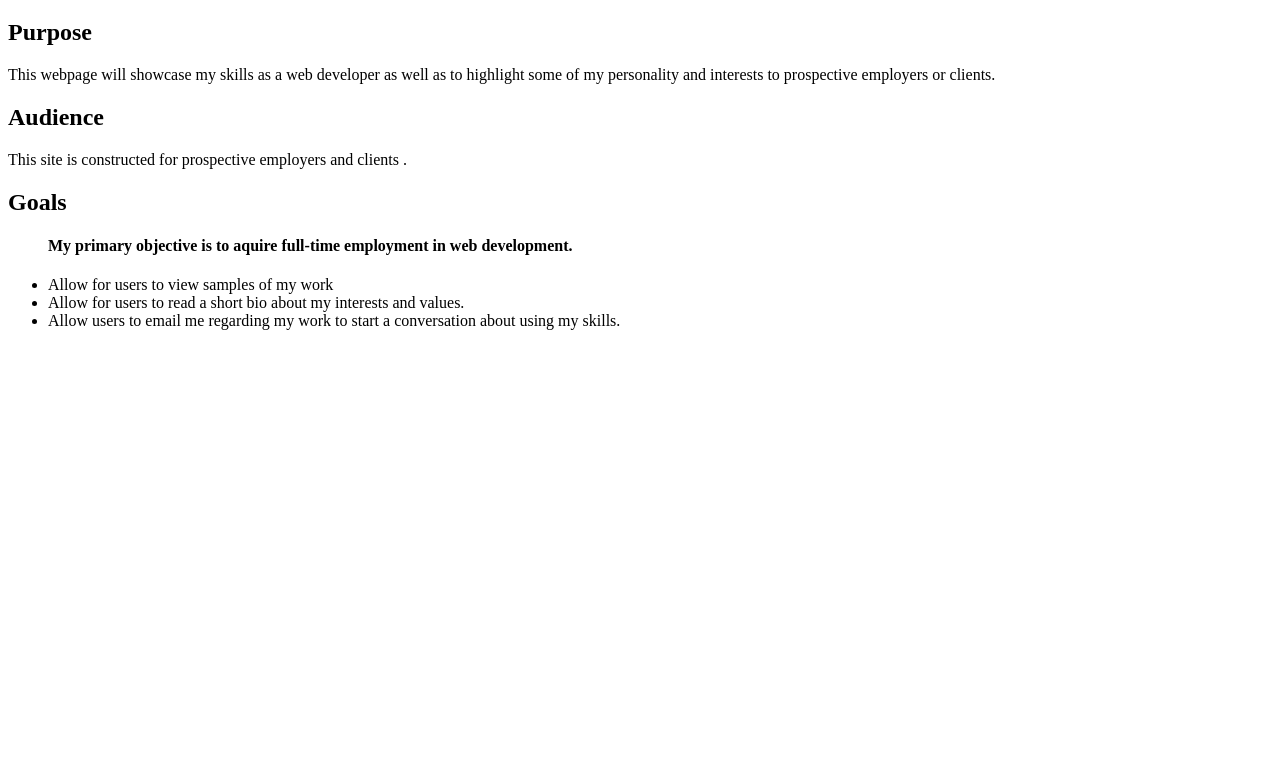
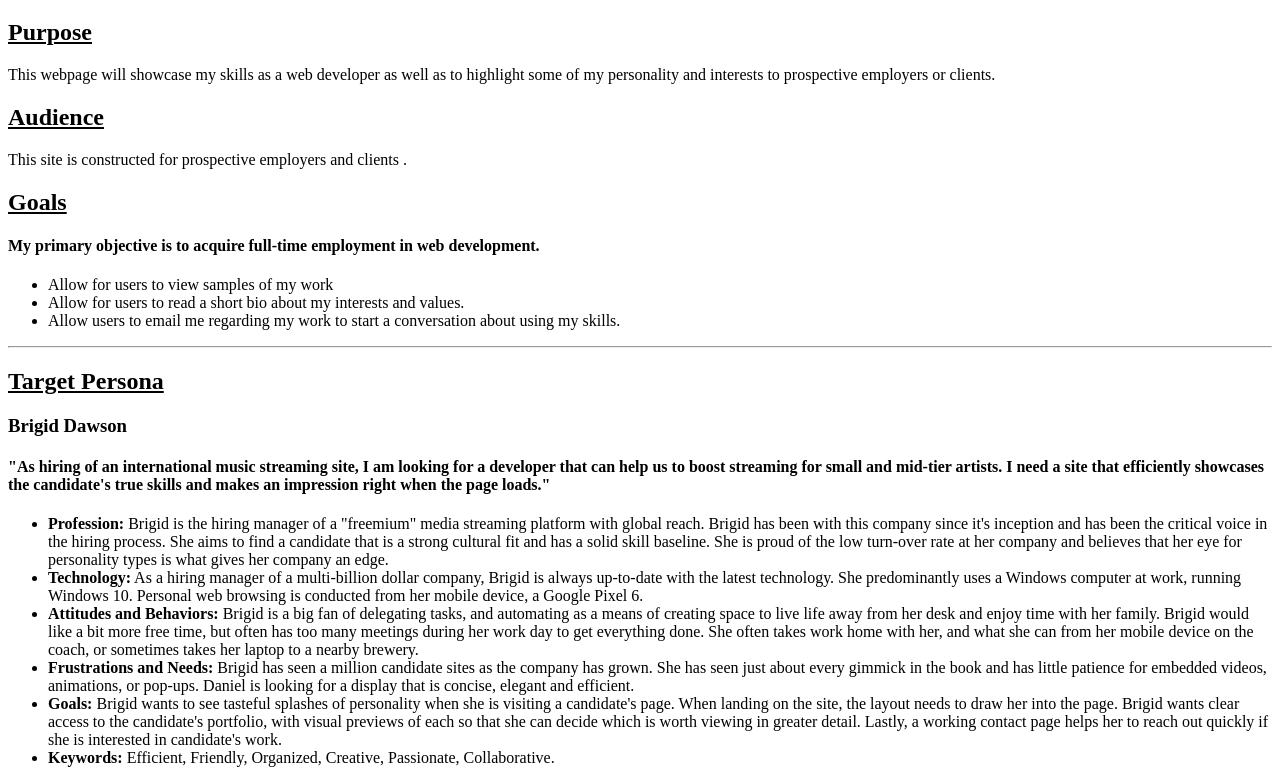
Before and after one commit to MCZbrozek/pwp-mzbrozek, a plain HTML site: page public_html/documentation/milestone-1.html in a window 1280 px wide. Shown: the part 61-844 px from the top of the page. Before the commit the page ends 800 px from the top, so only its background shows below. Drawn offline with Linux system fonts and the light colour scheme.

Commit message:
Added 'Target Persona' section and text. git status

```diff
--- a/public_html/documentation/milestone-1.html
+++ b/public_html/documentation/milestone-1.html
@@ -10,23 +10,23 @@
         <h1>Michael Zbrozek - Personal Webpage Goals</h1>
     </div>
 </header>
-<section>
-    <h2>Purpose</h2>
+<section class="Purpose,Audience,Goal">
+    <h2><u>Purpose</u></h2>
     <p>This webpage will showcase my skills as a web developer as well as to highlight some of my personality and interests to prospective employers or clients.</p>
-</section>
 
-<section>
+
+
     <div class="container">
-        <h2>Audience</h2>
+        <h2><u>Audience</u></h2>
         <p>This site is constructed for <span>prospective employers and clients</span> . </p>
     </div>
-</section>
 
-<section>
+
+
     <div class="goalsList">
-        <h2>Goals</h2>
+        <h2><u>Goals</u></h2>
+        <h4>My primary objective is to acquire full-time employment in web development.</h4>
         <ul>
-            <h4>My primary objective is to aquire full-time employment in web development.</h4>
             <li>Allow for users to view samples of my work</li>
             <li>Allow for users to read a short bio about my interests and values.</li>
             <li>Allow users to email me regarding my work to start a conversation about using my skills.</li>
@@ -34,5 +34,34 @@
     </div>
 </section>
 
+<hr>
+
+<section class="Persona">
+    <div class="personaDetails">
+        <h2><u>Target Persona</u></h2>
+        <h3>Brigid Dawson</h3>
+        <h4>"As hiring of an international music streaming site, I am looking for a developer that can help us to boost streaming for small and mid-tier artists. I need a site that efficiently showcases the candidate's true skills and makes an impression right when the page loads." </h4>
+        <ul>
+
+            <li><strong>Profession:</strong> Brigid is the hiring manager of a "freemium" media streaming platform with global reach. Brigid has been with this company since it's inception and has been the critical voice in the hiring process. She aims to find a candidate that is a strong cultural fit and has a solid skill baseline. She is proud of the low turn-over rate at her company and believes that her eye for personality types is what gives her company an edge. </li>
+
+            <li><strong>Technology:</strong> As a hiring manager of a multi-billion dollar company, Brigid is always up-to-date with the latest technology. She predominantly uses a Windows computer at work, running Windows 10. Personal web browsing is conducted from her mobile device, a Google Pixel 6.</li>
+
+            <li><strong>Attitudes and Behaviors:</strong> Brigid is a big fan of delegating tasks, and automating as a means of creating space to live life away from her desk and enjoy time with her family. Brigid would like a bit more free time, but often has too many meetings during her work day to get everything done. She often takes work home with her, and what she can from her mobile device on the coach, or sometimes takes her laptop to a nearby brewery.</li>
+
+            <li><strong>Frustrations and Needs:</strong> Brigid has seen a million candidate sites as the company has grown. She has seen just about every gimmick in the book and has little patience for embedded videos, animations, or pop-ups. Daniel is looking for a display that is concise, elegant and efficient. </li>
+
+
+            <li><strong>Goals:</strong> Brigid wants to see tasteful splashes of personality when she is visiting a candidate's page. When landing on the site, the layout needs to draw her into the page. Brigid wants clear access to the candidate's portfolio, with visual previews of each so that she can decide which is worth viewing in greater detail. Lastly, a working contact page helps her to reach out quickly if she is interested in candidate's work.  </li>
+
+            <li><strong>Keywords:</strong> Efficient, Friendly, Organized, Creative, Passionate, Collaborative.</li>
+        </ul>
+
+
+
+    </div>
+</section>
+
+
 </body>
 </html>
```
